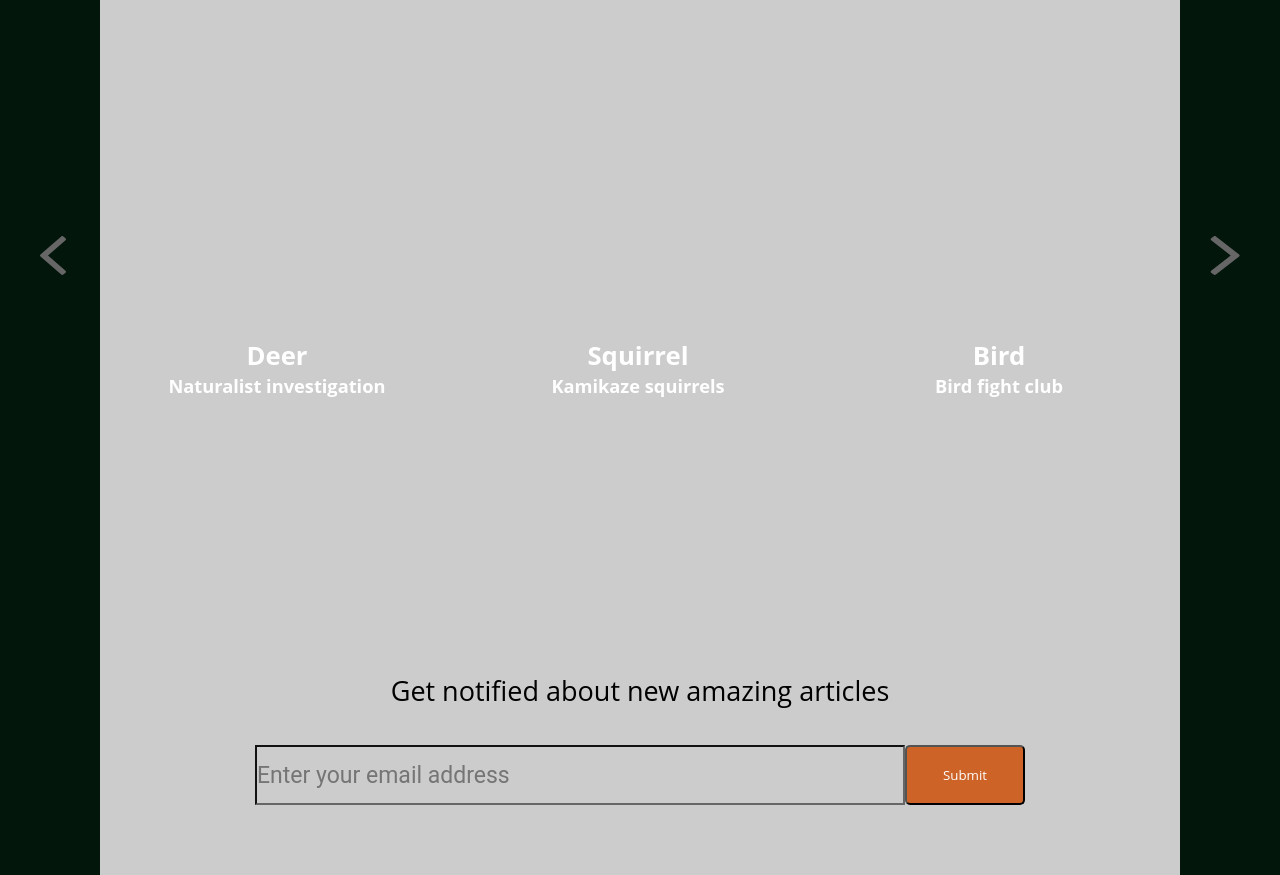
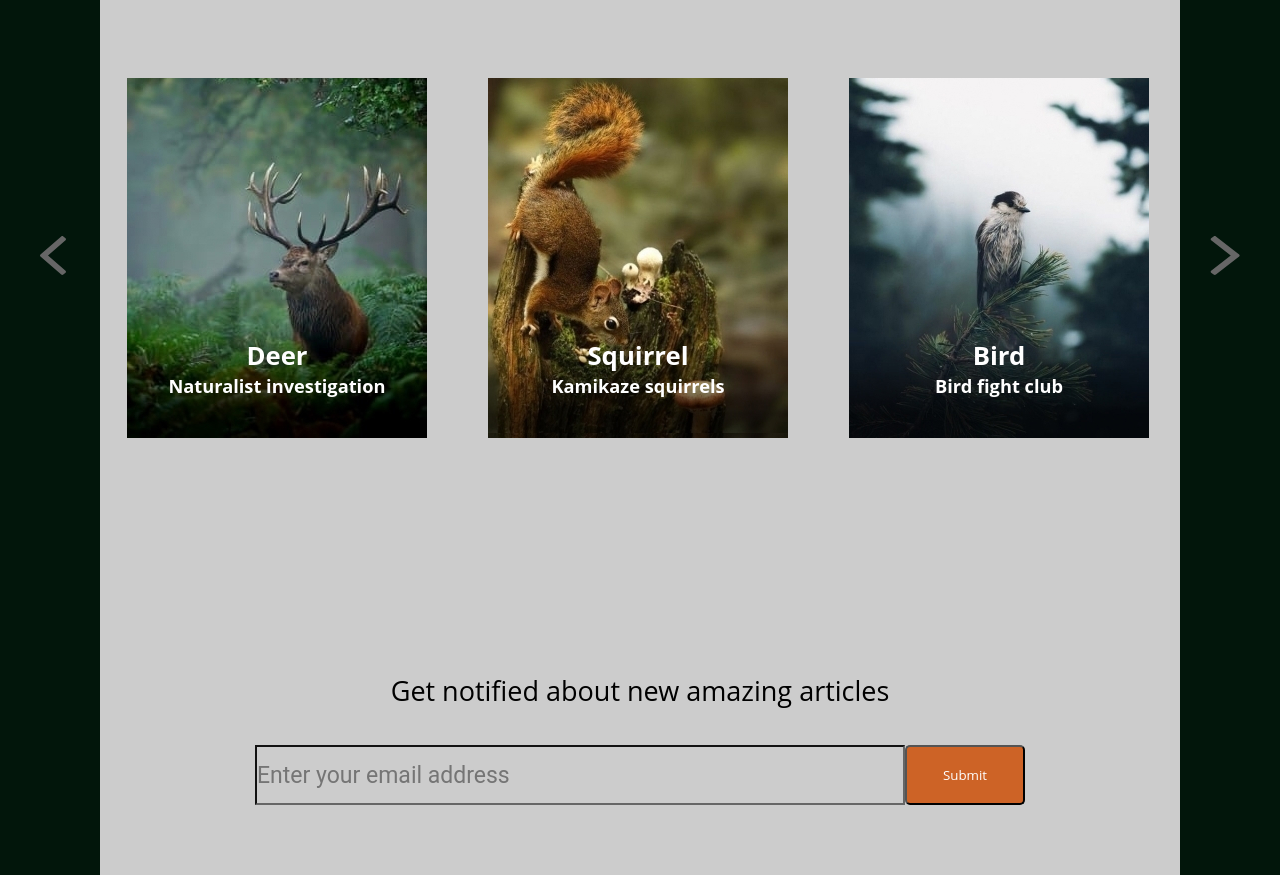
Before and after one commit to SA50-X-19/CA50-1-19_MkhitaryanAram, a plain HTML site: page wildlife/index.html in a window 1280 px wide. Shown: the part 972-1847 px from the top of the page. Drawn offline with Linux system fonts and the light colour scheme.

Commit message:
feat: changed file

```diff
--- a/wildlife/style.css
+++ b/wildlife/style.css
@@ -255,7 +255,7 @@ h1 {
     align-items: flex-end;
     justify-content: center;
 
-    background-image: url(Olen.jpg)
+    background-image: url(picture/Olen.jpg)
 }
 .picture__2 {
     height: 360px;
@@ -266,7 +266,7 @@ h1 {
     align-items: flex-end;
     justify-content: center;
 
-    background-image: url(Belka.jpg)
+    background-image: url(picture/Belka.jpg)
 }
 .picture__3 {
     height: 360px;
@@ -277,7 +277,7 @@ h1 {
     align-items: flex-end;
     justify-content: center;
 
-    background-image: url(Bird.jpg)
+    background-image: url(picture/Bird.jpg)
 }
 
 #white {
```
